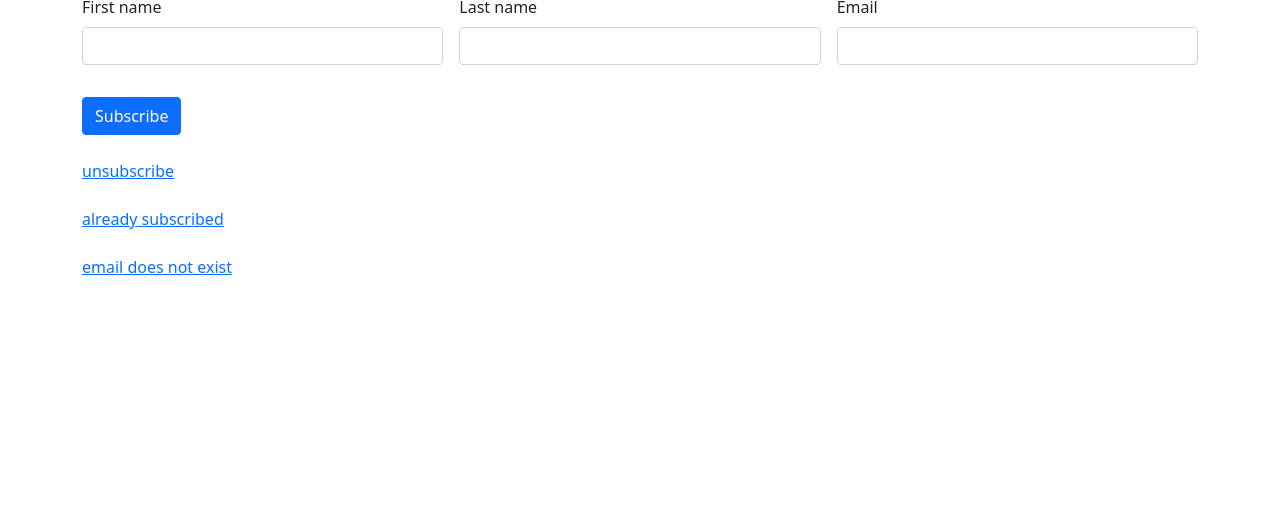
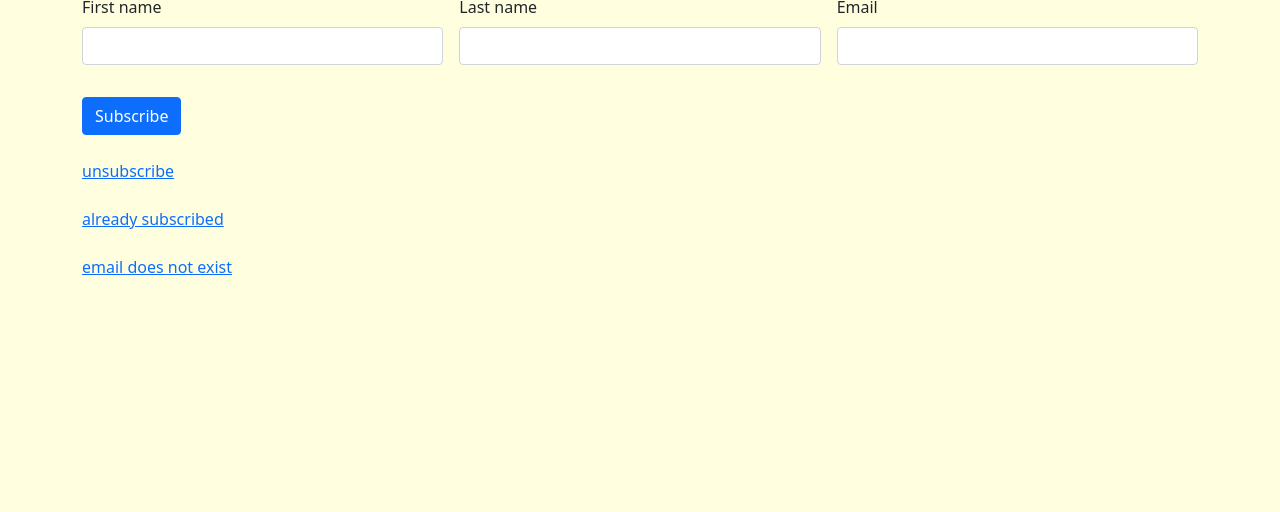
Before and after one commit to AnnaShannon2002/sobie-subscribe-list, a PHP site: page /subscribe.html in a window 1280 px wide. Shown: the part 288-800 px from the top of the page. Run offline with PHP 8.4, Linux system fonts and the light colour scheme; some libraries are stand-ins or nearby versions.

Commit message:
Update styles.css

```diff
--- a/styles.css
+++ b/styles.css
@@ -34,3 +34,6 @@
 .headline {
   color: DarkBlue;
 }
+body {
+  background-color: lightyellow;
+}
```
